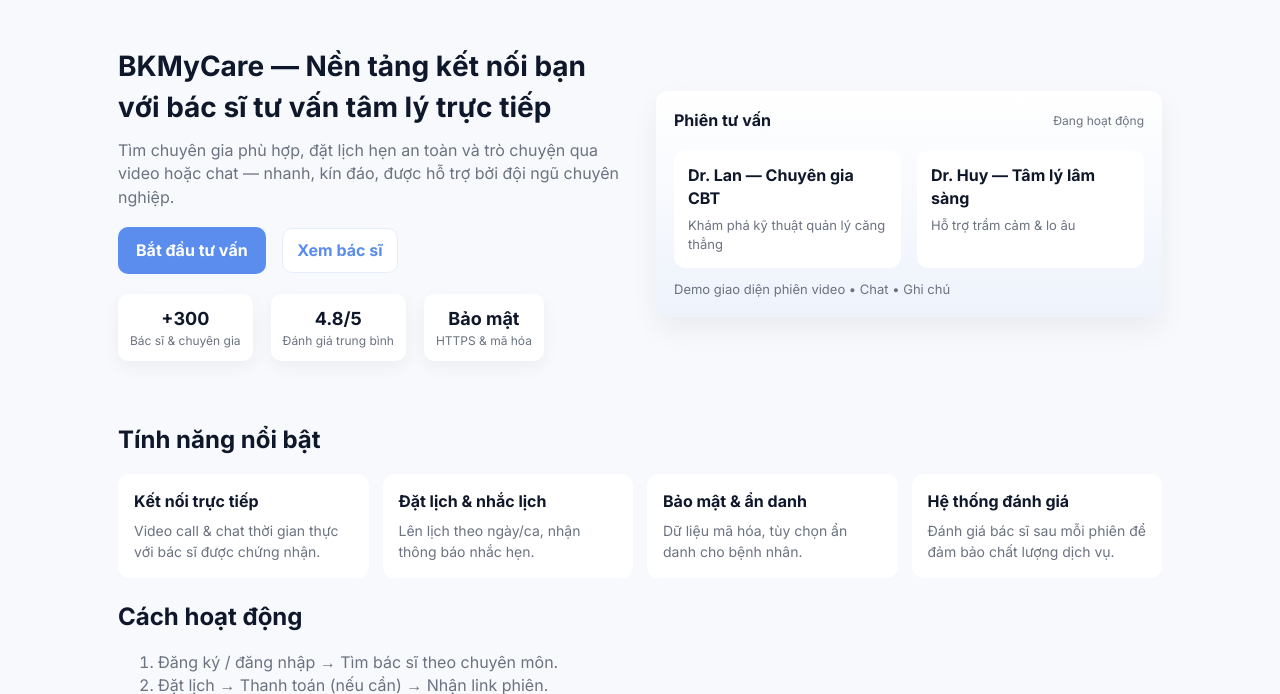
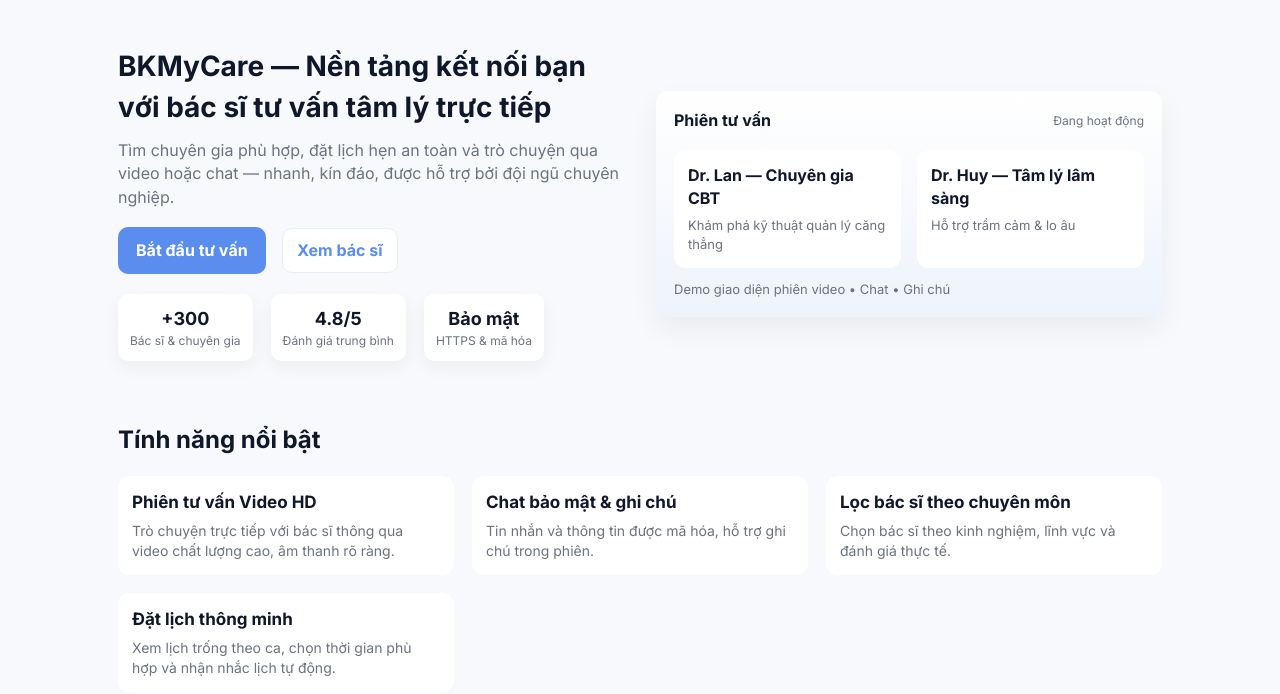
Before and after one commit to L02-Manifest-Team/BKMyCare-Page-, a plain HTML site: page index.html in a window 1280 px wide. Shown: the part 100-794 px from the top of the page. Drawn offline with Linux system fonts and the light colour scheme.

Commit message:
Update index.html

```diff
--- a/index.html
+++ b/index.html
@@ -95,22 +95,22 @@
 
       <section id="features" class="features">
         <h2 style="margin:16px 0">Tính năng nổi bật</h2>
-        <div class="steps">
-          <div class="step">
-            <strong>Kết nối trực tiếp</strong>
-            <div style="color:var(--muted);margin-top:8px;font-size:14px">Video call & chat thời gian thực với bác sĩ được chứng nhận.</div>
+        <div style="display:grid;grid-template-columns:repeat(auto-fit,minmax(260px,1fr));gap:18px;margin-top:18px">
+          <div class="card">
+            <strong style="font-size:17px;display:block;margin-bottom:6px">Phiên tư vấn Video HD</strong>
+            <p style="color:var(--muted);font-size:14px;margin:0">Trò chuyện trực tiếp với bác sĩ thông qua video chất lượng cao, âm thanh rõ ràng.</p>
           </div>
-          <div class="step">
-            <strong>Đặt lịch & nhắc lịch</strong>
-            <div style="color:var(--muted);margin-top:8px;font-size:14px">Lên lịch theo ngày/ca, nhận thông báo nhắc hẹn.</div>
+          <div class="card">
+            <strong style="font-size:17px;display:block;margin-bottom:6px">Chat bảo mật & ghi chú</strong>
+            <p style="color:var(--muted);font-size:14px;margin:0">Tin nhắn và thông tin được mã hóa, hỗ trợ ghi chú trong phiên.</p>
           </div>
-          <div class="step">
-            <strong>Bảo mật & ẩn danh</strong>
-            <div style="color:var(--muted);margin-top:8px;font-size:14px">Dữ liệu mã hóa, tùy chọn ẩn danh cho bệnh nhân.</div>
+          <div class="card">
+            <strong style="font-size:17px;display:block;margin-bottom:6px">Lọc bác sĩ theo chuyên môn</strong>
+            <p style="color:var(--muted);font-size:14px;margin:0">Chọn bác sĩ theo kinh nghiệm, lĩnh vực và đánh giá thực tế.</p>
           </div>
-          <div class="step">
-            <strong>Hệ thống đánh giá</strong>
-            <div style="color:var(--muted);margin-top:8px;font-size:14px">Đánh giá bác sĩ sau mỗi phiên để đảm bảo chất lượng dịch vụ.</div>
+          <div class="card">
+            <strong style="font-size:17px;display:block;margin-bottom:6px">Đặt lịch thông minh</strong>
+            <p style="color:var(--muted);font-size:14px;margin:0">Xem lịch trống theo ca, chọn thời gian phù hợp và nhận nhắc lịch tự động.</p>
           </div>
         </div>
       </section>
```
